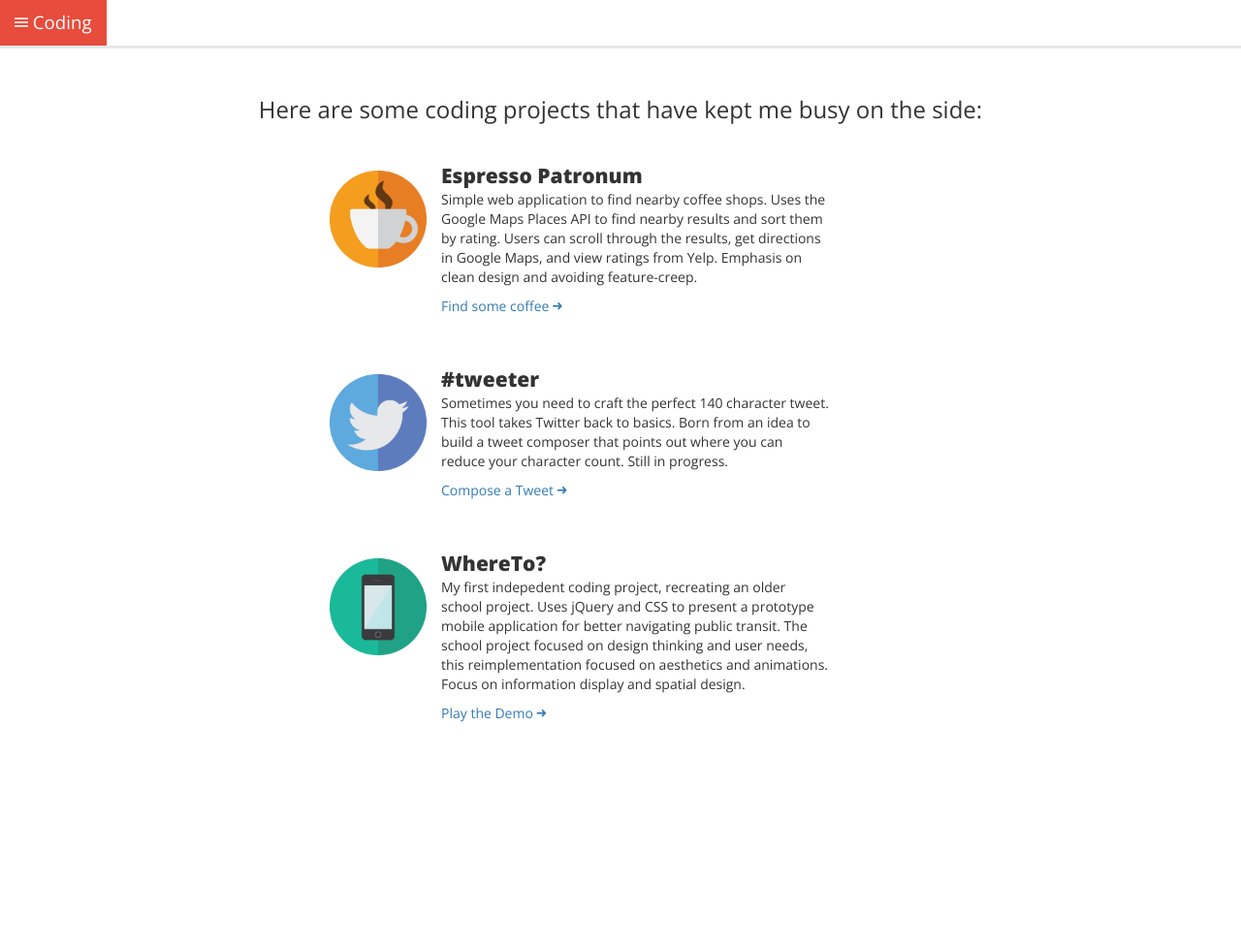
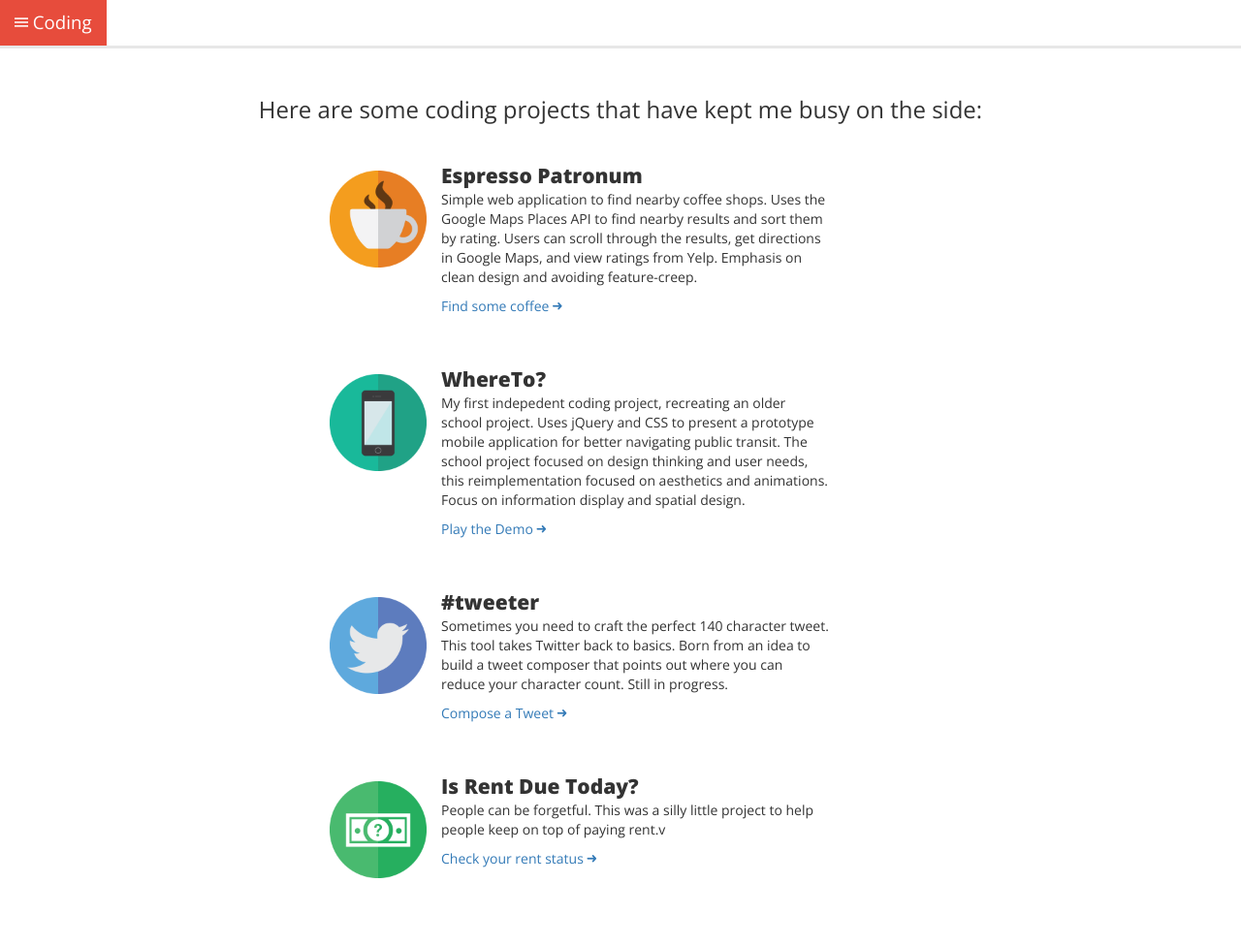
Before and after one commit to brettrowley/brettrowley.github.io, a Jekyll site: the page built from coding/index.html, in a window 1280 px wide. Shown: the whole page at 97% size. Built offline with Jekyll 4.4.1, drawn with Linux system fonts in a browser that asks for light colours; some web fonts are replaced; before the commit the page ends 900 px from its top, so only the background shows below that.

Commit message:
Added rent app to coding page

```diff
--- a/coding/index.html
+++ b/coding/index.html
@@ -57,6 +57,16 @@ div.project-desc div.project-text{
 	</div>
 	<div class="project-desc">
 		<div class="project-icon">
+			<a href="WhereTo"><img src="/assets/img/where_to_icon.png" /></a>
+		</div>
+		<div class="project-text">
+		<p><strong>WhereTo?</strong><br>
+		My first indepedent coding project, recreating an older school project. Uses jQuery and CSS to present a prototype mobile application for better navigating public transit. The school project focused on design thinking and user needs, this reimplementation focused on aesthetics and animations. Focus on information display and spatial design.</p>
+		<a href="WhereTo">Play the Demo <i class="ion-arrow-right-c"></i></a>
+		</div>
+	</div>
+	<div class="project-desc">
+		<div class="project-icon">
 			<a href="tweeter"><img src="/assets/img/tweet_icon.png" /></a>
 		</div>
 		<div class="project-text">
@@ -67,17 +77,18 @@ div.project-desc div.project-text{
 	</div>
 	<div class="project-desc">
 		<div class="project-icon">
-			<a href="WhereTo"><img src="/assets/img/where_to_icon.png" /></a>
+			<a href="rent"><img src="/assets/img/rent_icon.png" /></a>
 		</div>
 		<div class="project-text">
-		<p><strong>WhereTo?</strong><br>
-		My first indepedent coding project, recreating an older school project. Uses jQuery and CSS to present a prototype mobile application for better navigating public transit. The school project focused on design thinking and user needs, this reimplementation focused on aesthetics and animations. Focus on information display and spatial design.</p>
-		<a href="WhereTo">Play the Demo <i class="ion-arrow-right-c"></i></a>
+		<p><strong>Is Rent Due Today?</strong><br>
+		People can be forgetful. This was a silly little project to help people keep on top of paying rent.v</p>
+		<a href="rent">Check your rent status <i class="ion-arrow-right-c"></i></a>
 		</div>
 	</div>
 
 
 
 
+
 </div>
 </body>
```
Also changed, not shown: assets/img/rent_icon.png (added).
